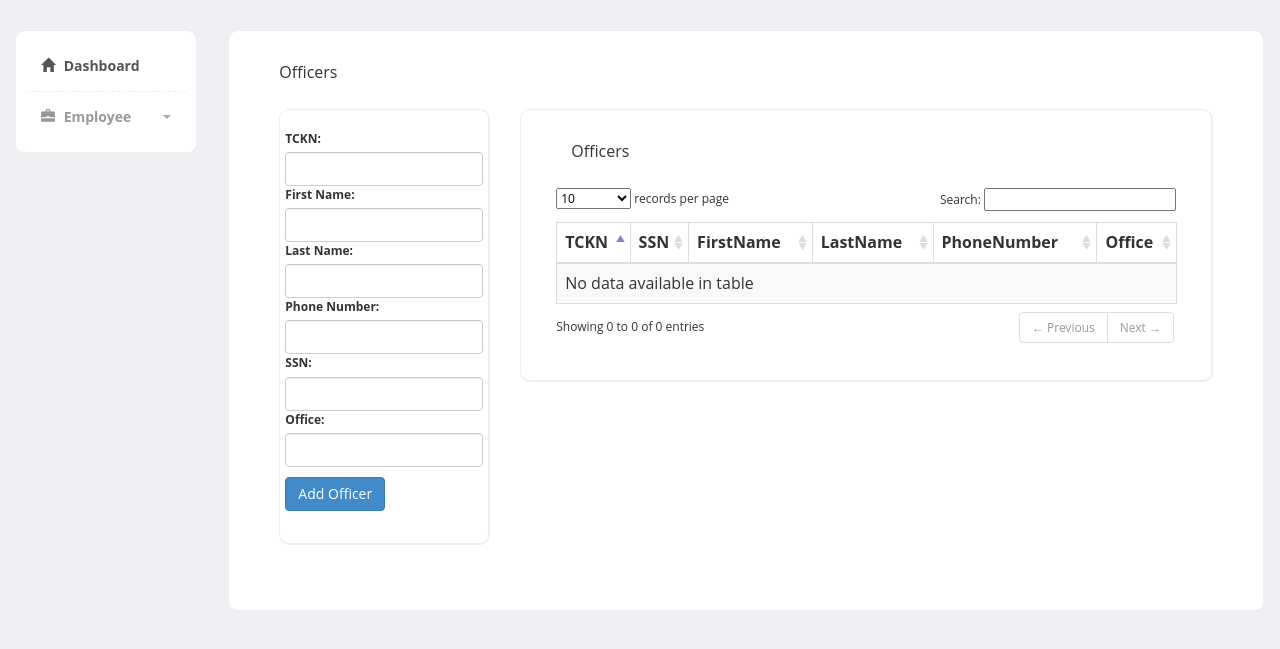
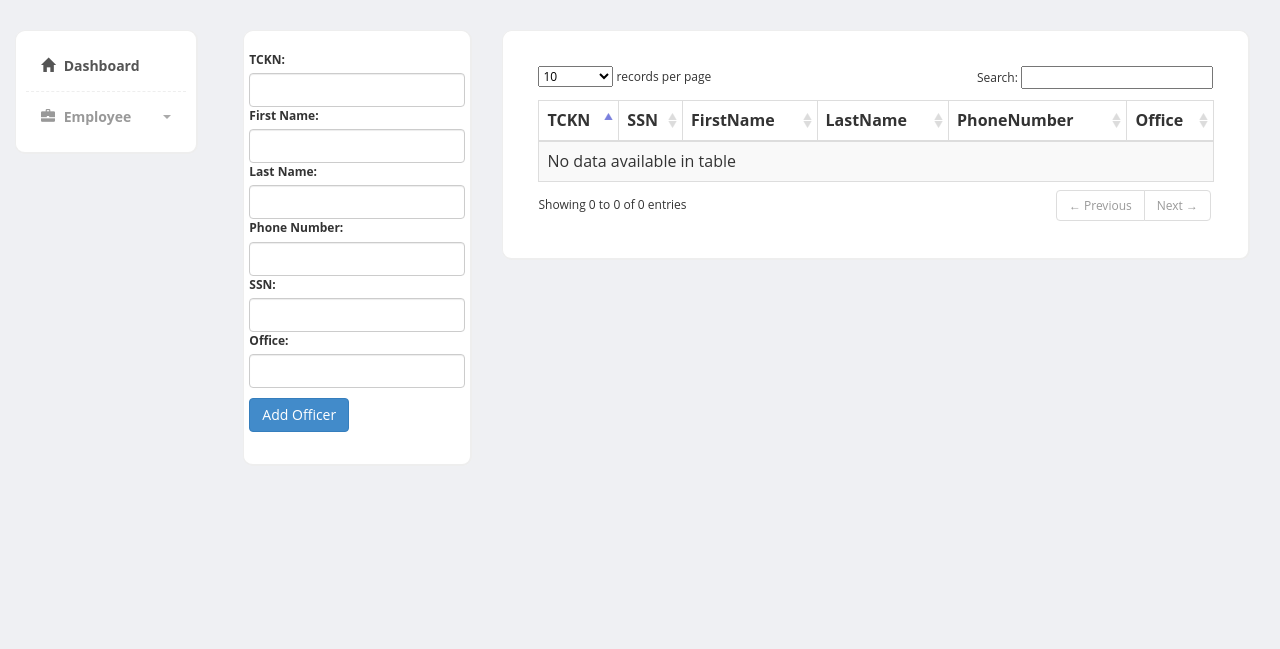
Before and after one commit to Urusai47/VTProject, a PHP site: page /officers.php in a window 1280 px wide. Shown: the part 50-699 px from the top of the page. Run offline with PHP 8.4, Linux system fonts and the light colour scheme; some libraries are stand-ins or nearby versions.

Commit message:
Employee update dizayn

```diff
--- a/VTProject/couriers.php
+++ b/VTProject/couriers.php
@@ -98,12 +98,10 @@ if ($_SERVER["REQUEST_METHOD"] == "POST") {
                             </div>
                         </div>
                     </div>
+
+
                     <div class ="col-md-9">
                         <div class="content-box-large">
-
-
-
-
                             <div class="panel-body">
                                 <table class="table table-striped table-bordered" id="example" cellspacing="0" cellpadding="0" border="0">
                                     <thead>
--- a/VTProject/officers.php
+++ b/VTProject/officers.php
@@ -71,11 +71,6 @@ if ($_SERVER["REQUEST_METHOD"] == "POST") {
                 </div>
 
                 <div class="col-md-10">
-                    <div class="content-box-large">
-                        <div class="panel-heading">
-                            <div class="panel-title">Officers</div>
-                        </div>
-                        <div class="panel-body">
                     <div class="col-md-3">
                         <div class="content-box-large">
                             <div class ="row ">
@@ -105,11 +100,10 @@ if ($_SERVER["REQUEST_METHOD"] == "POST") {
                         </div>
                     </div>
 
+
+
                     <div class="col-md-9">
                         <div class="content-box-large">
-                                    <div class="panel-heading">
-                                        <div class="panel-title">Officers</div>
-                                    </div>
                             <div class="panel-body">
                                 <table class="table table-striped table-bordered" id="example" cellspacing="0" cellpadding="0" border="0">
                                     <thead>
@@ -142,7 +136,6 @@ if ($_SERVER["REQUEST_METHOD"] == "POST") {
                         </div>
                     </div>
                 </div>
-
             </div>
         </div>
 
```
Lines whose indentation alone changed are shown as unchanged.
